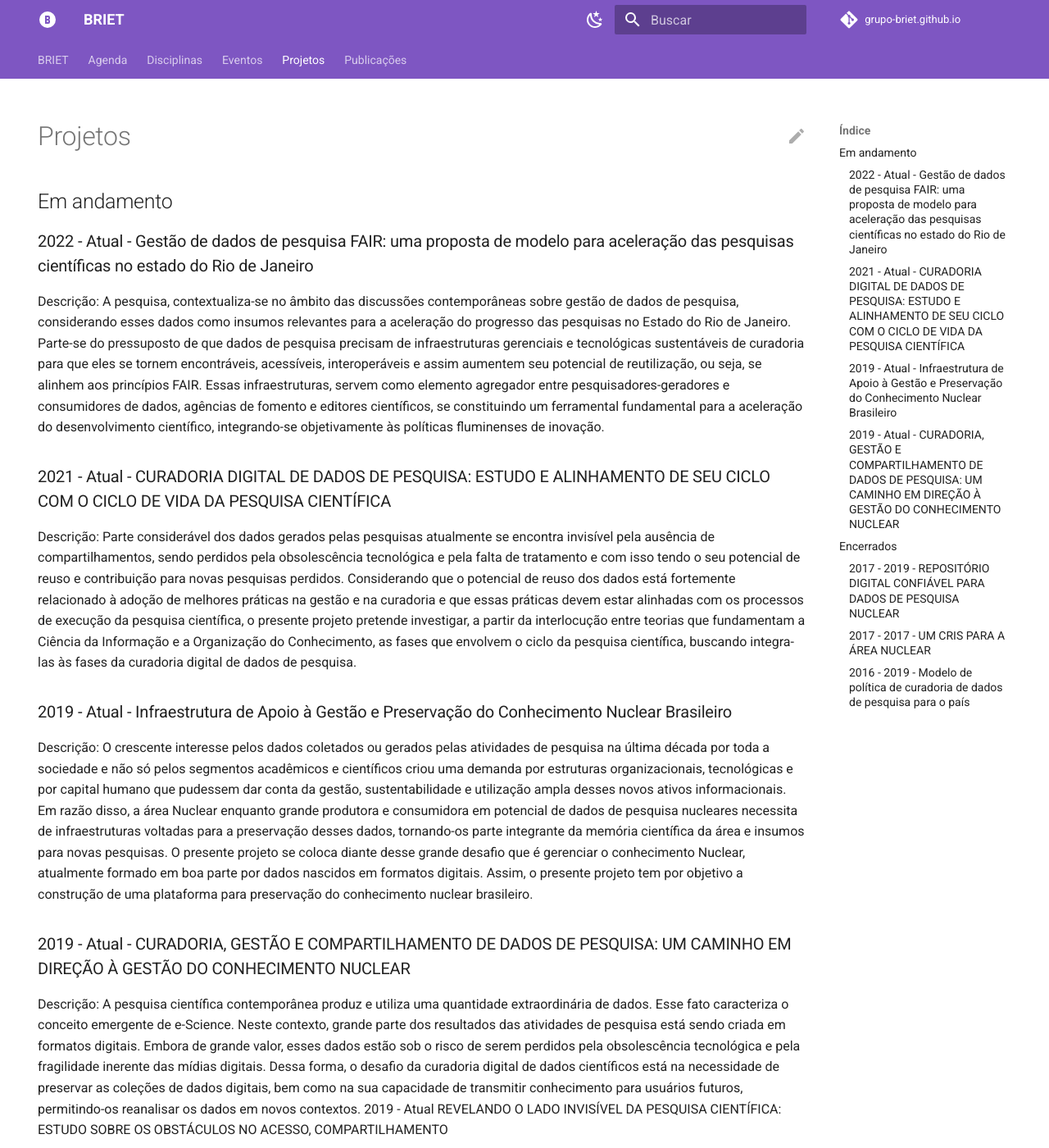
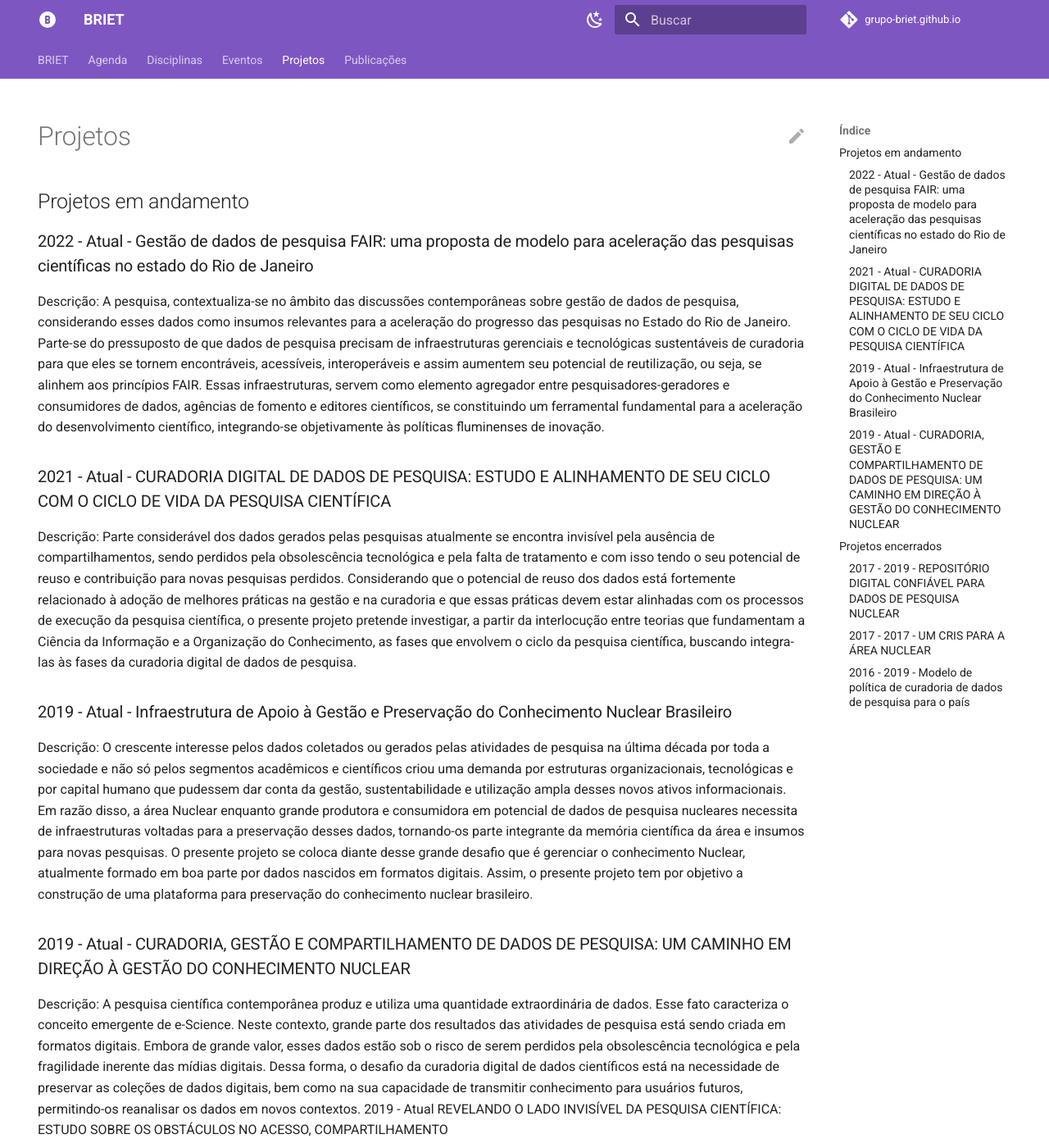
Before and after one commit to keellyayala/grupo-briet.github.io, an MkDocs documentation site: the page built from docs/projetos/index.md, in a window 1280 px wide and 1400 px high. Shown: the whole window at 82% size. Built offline with MkDocs 1.6.1 and Material for MkDocs 9.7.7, drawn with Linux system fonts in a browser that asks for light colours; a script that is not in the unit is left out; comment, search, counter and statistics services are not loaded; some of the changed text lies outside the part shown.

Commit message:
Update index.md

```diff
--- a/docs/projetos/index.md
+++ b/docs/projetos/index.md
@@ -6,7 +6,7 @@ hide:
 
 # Projetos
 
-## Em andamento
+## Projetos em andamento
 
 ### 2022 - Atual  - Gestão de dados de pesquisa FAIR: uma proposta de modelo para aceleração das pesquisas científicas no estado do Rio de Janeiro
 
@@ -27,7 +27,7 @@ Descrição: A pesquisa científica contemporânea produz e utiliza uma quantida
 REVELANDO O LADO INVISÍVEL DA PESQUISA CIENTÍFICA: ESTUDO SOBRE OS OBSTÁCULOS NO ACESSO, COMPARTILHAMENTO
 
 
-## Encerrados
+## Projetos encerrados
 
 ### 2017 - 2019 - REPOSITÓRIO DIGITAL CONFIÁVEL PARA DADOS DE PESQUISA NUCLEAR
 
```
